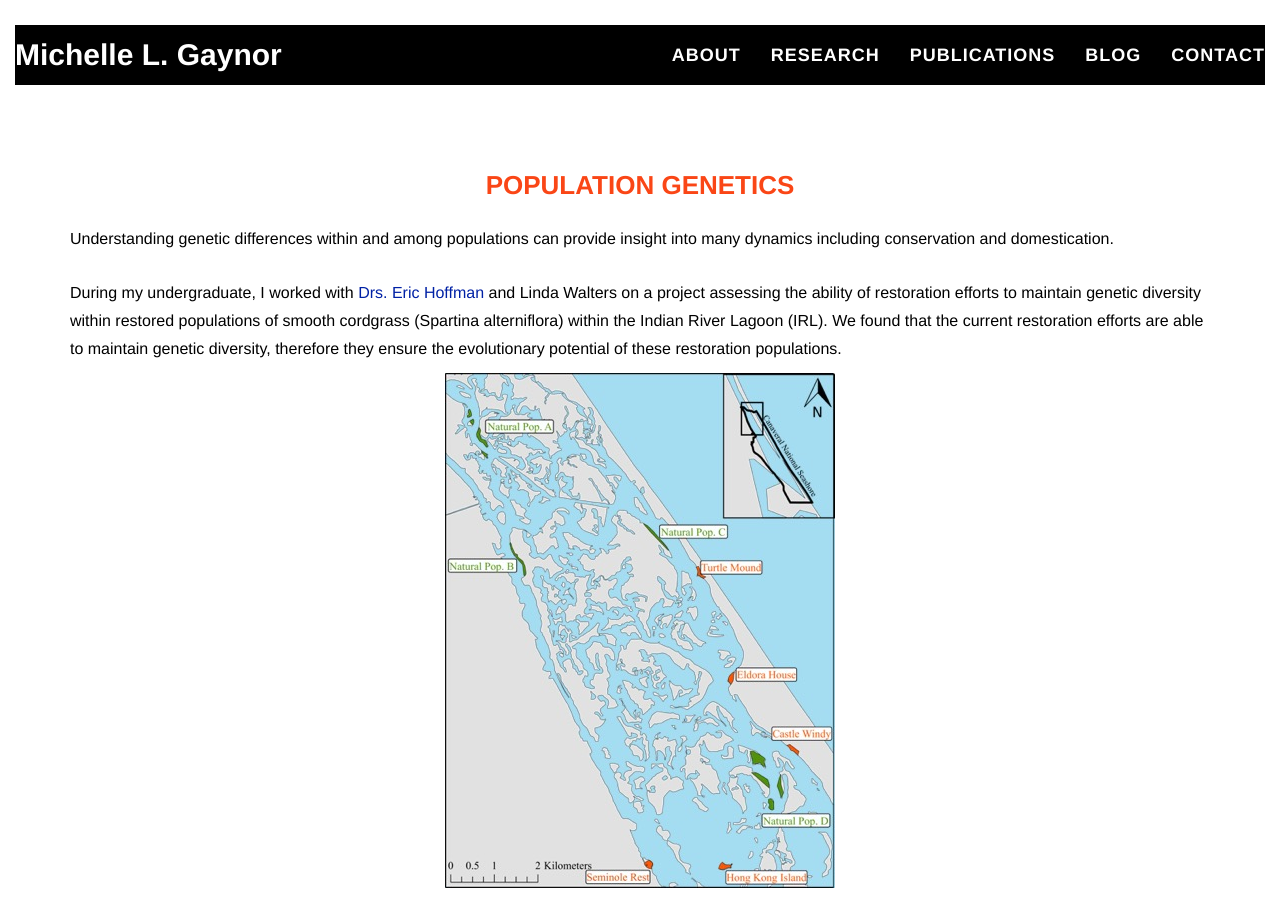
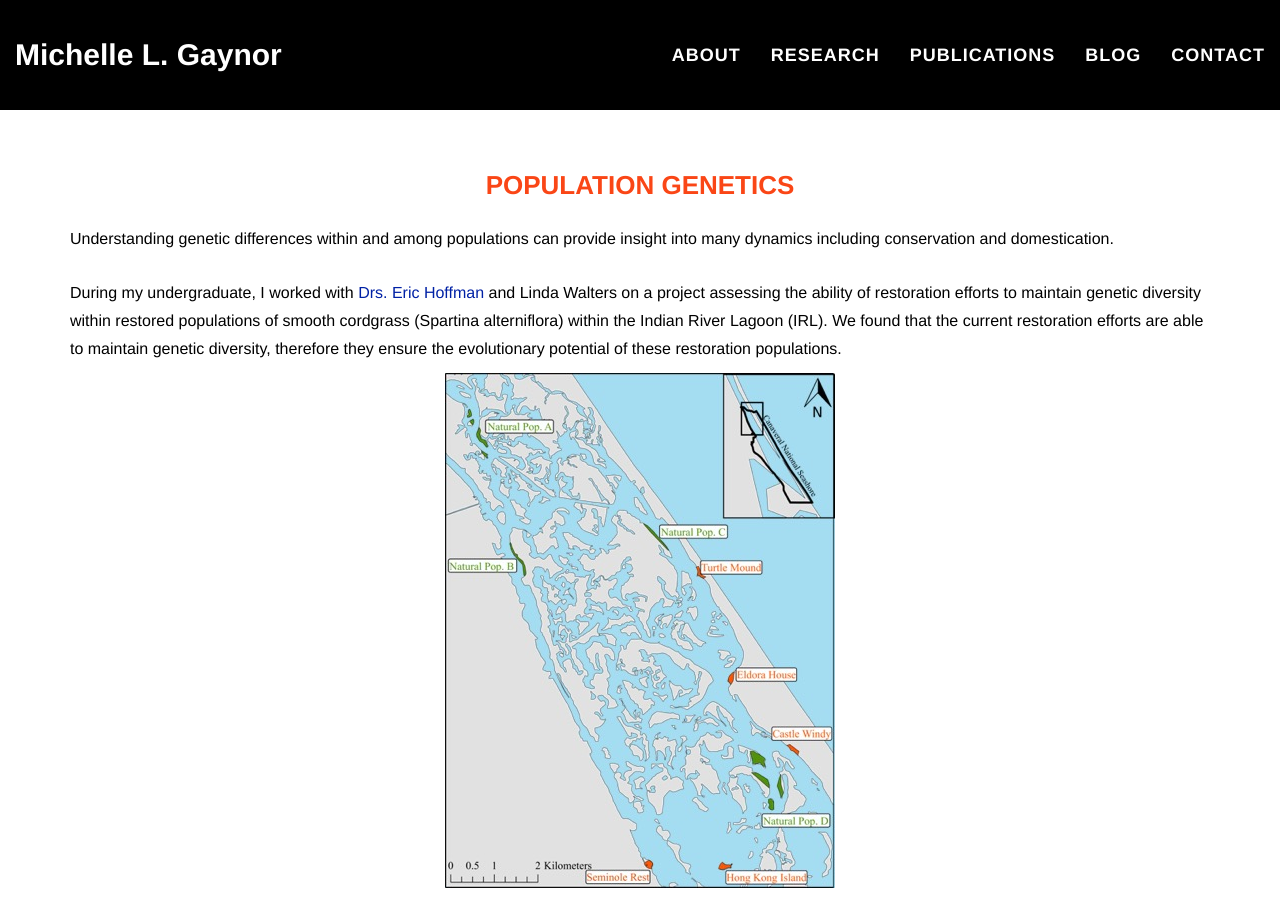
Before and after one commit to mgaynor1/mgaynor1.github.io, a Jekyll site: the page built from research/populationgenetics.html, in a window 1280 px wide and 900 px high. Built offline with Jekyll 4.4.1, drawn with Linux system fonts in a browser that asks for light colours; nearby versions of some CDN libraries.

Commit message:
header fixing

```diff
--- a/_includes/header_3.html
+++ b/_includes/header_3.html
@@ -1,5 +1,5 @@
 <!-- Navigation -->
-    <nav class="navbar navbar-default navbar-fixed-top">
+    <nav class="navbar navbar-default navbar-fixed-top" style="background-color: #000000;">
         <div class="container-fluid">
             <!-- Brand and toggle get grouped for better mobile display -->
             <div class="navbar-header page-scroll">
@@ -13,7 +13,7 @@
             </div>
 
             <!-- Collect the nav links, forms, and other content for toggling -->
-            <div class="collapse navbar-collapse" id="bs-example-navbar-collapse-1" style="background-color: #000000;">
+            <div class="collapse navbar-collapse" id="bs-example-navbar-collapse-1">
                 <ul class="nav navbar-nav navbar-right">
                     <li class="active">
        						 <li class="nav-item">
```
